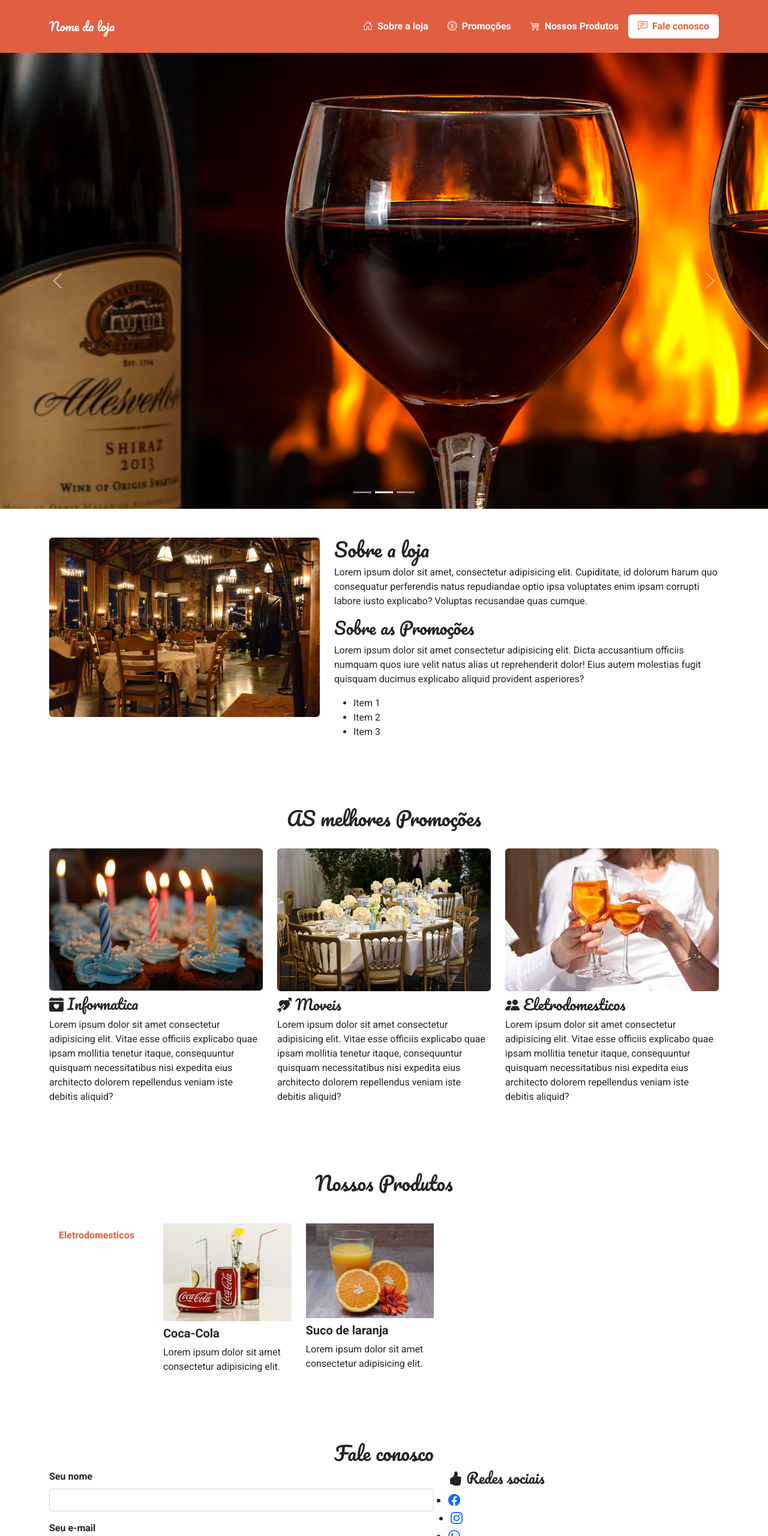
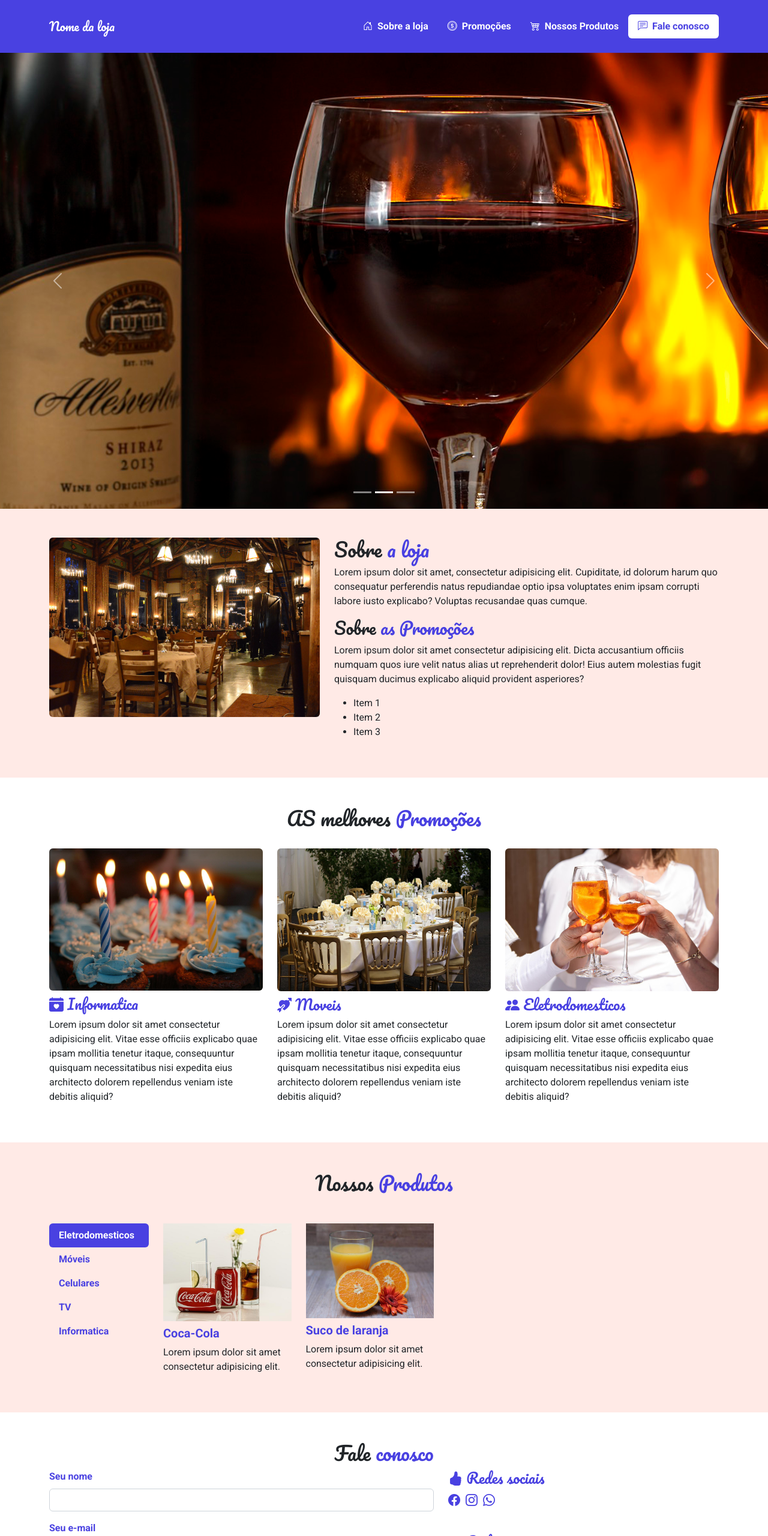
Before and after one commit to Ezeki-el/Projeto-3, a plain HTML site: page index.html in a window 1280 px wide. Shown: the top 2560 px of the page at 60% size. Drawn offline with nearby package versions, Linux system fonts and the light colour scheme.

Commit message:
Add files via upload

```diff
--- a/main.css
+++ b/main.css
@@ -1,25 +1,60 @@
 body {
     font-family: Roboto, sans-serif;
 }
+
 .navbar {
-    background-color: #e15f41;
+    background-color: #4941e1;
 }
 
-.nav .nav-link.active {
+#cabecalho .nav .nav-link.active {
     background-color: #fff;
-    color: #e15f41;
+    color: #4941e1;
 }
 
-.nav .nav-link,
+#cabecalho .nav .nav-link,
 .navbar-brand,
-.navbar-brand:hover {
+.navbar-brand:hover,
+.nav-cardapio .nav-link.active:hover {
     color: #fff;
 }
 
-.navbar-brand {
-    font-family: Pacifico, cursive;
+.navbar-toggler {
+    background-color: #ffeae6;
 }
 
 .section-title {
     font-family: Pacifico, cursive;
 }
+
+#sobre-a-loja, #produtos {
+    background-color: #ffeae6;
+}
+
+.text-colored {
+    color: #4941e1;
+}
+
+.nav-cardapio .nav-link.active,
+#fale-conosco button {
+    background-color: #4941e1;
+    color: #fff;
+}
+
+.nav-cardapio .nav-link:hover {
+    color: #4941e1;
+}
+
+.social-links li {
+    list-style: none;
+    display: inline;
+}
+
+.social-links a {
+    text-decoration: none;
+}
+
+@media (max-width: 767px) {
+    .carousel-item img {
+        height: 280px;
+    }
+}
```
